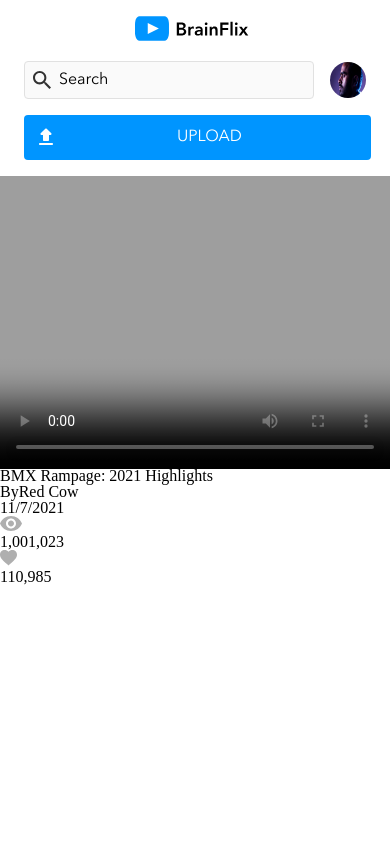
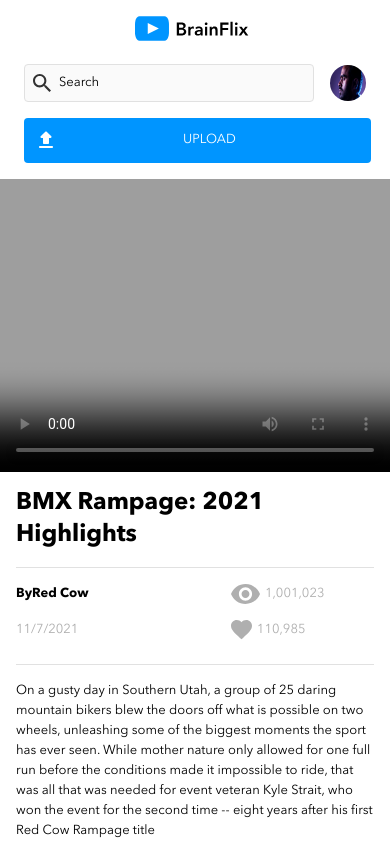
Before and after one commit to JaredMedeiros/jared-medeiros-brainflix, a React (Create React App) app: page / in a window 390 px wide. Built offline with nearby package versions, Linux system fonts and the light colour scheme.

Commit message:
info styled and made fully responsive

```diff
--- a/src/Components/Info/Info.js
+++ b/src/Components/Info/Info.js
@@ -1,4 +1,4 @@
-
+import '/Users/jaredmedeiros/Desktop/jared-medeiros-brainflix/src/Components/Info/Info.scss'
 import viewsIcon from '/Users/jaredmedeiros/Desktop/jared-medeiros-brainflix/src/assets/Icons/views.svg';
 import likesIcon from '/Users/jaredmedeiros/Desktop/jared-medeiros-brainflix/src/assets/Icons/likes.svg';
 import videoDetails from '/Users/jaredmedeiros/Desktop/jared-medeiros-brainflix/src/Data/video-details.json';
@@ -14,28 +14,33 @@ const dateStamp =
     videoDate.getFullYear();
 const viewsDisplay = videoInfo.views;
 const likesDisplay = videoInfo.likes;
+const videoTitle = videoInfo.title
+const videoDescription = videoInfo.description;
 
     const Info = () => {
         return (
             <section className = "info">
                 <h1 className = "info__title">
-                    { videoInfo.title }
+                    { videoTitle }
                 </h1>
                 <div className = "info__data">
                     <div className = "info__data-left">
                         <h3>{  videoAuthor  }</h3>
-                        <p>{ dateStamp }</p>
+                        <p className = "info__numerical">{ dateStamp }</p>
                     </div>
                     <div className = "info__data-right">
                         <div className = "info__views">
-                            <img src = { viewsIcon } />
-                            <p>{ viewsDisplay }</p>
+                            <img className = "info__icon" src = { viewsIcon } />
+                            <p className = "info__numerical" >{ viewsDisplay }</p>
                         </div>
                         <div className = "info__likes">
-                            <img src = { likesIcon }/>
-                            <p>{ likesDisplay }</p>
+                            <img className = "info__icon" src = { likesIcon }/>
+                            <p className = "info__numerical" >{ likesDisplay }</p>
                         </div>
                     </div>
+                </div>
+                <div className = "info__description">
+                        <p>{ videoDescription }</p>
                 </div>
             </section>
         )
--- a/src/Components/Info/Info.scss
+++ b/src/Components/Info/Info.scss
@@ -0,0 +1,133 @@
+@use '/Users/jaredmedeiros/Desktop/jared-medeiros-brainflix/src/styles/partials/_reset.scss' as *;
+@use '/Users/jaredmedeiros/Desktop/jared-medeiros-brainflix/src/styles/partials/_fonts.scss' as *;
+@use '/Users/jaredmedeiros/Desktop/jared-medeiros-brainflix/src/styles/partials/_colors.scss' as *;
+@use '/Users/jaredmedeiros/Desktop/jared-medeiros-brainflix/src/styles/partials/_variables.scss' as *;
+@use '/Users/jaredmedeiros/Desktop/jared-medeiros-brainflix/src/styles/partials/_mixins.scss' as *;
+
+body {
+    font-family: 'AvenirNext';
+    font-size: 0.8125rem;
+    line-height: 1.25rem;
+
+    @include tablet {
+        font-size: 0.875rem;
+        line-height: 1.375rem;
+    }
+}
+
+h1 {
+    font-family: AvenirNext;
+    font-size: 1.5rem;
+    font-weight:  700;
+    line-height: 2rem;
+
+    @include tablet {
+       font-size: 2.0625rem;
+       line-height: 2.75rem;
+    }
+}
+
+h3 {
+    font-family: 'AvenirNext';
+    font-size: 0.8125rem;
+    line-height: 1.25rem;
+    font-weight: 700;
+    padding-bottom: 1rem;
+
+    @include tablet {
+        font-size: 0.875rem;
+        line-height: 1.375rem;
+        padding-right: 2rem;
+    }
+}
+
+.info {
+    padding: 1rem;
+
+    @include tablet {
+        padding: 2.25rem;
+    }
+
+    @include desktop {
+        padding-left: 3.9375rem;
+        padding-right: 3.9375rem;
+    }
+
+    &__title {
+        padding-bottom: 1rem;
+        border-bottom: 0.0625rem solid $mercury;
+        margin-bottom: 1rem;
+
+        @include tablet {
+            border-bottom: 0;
+            margin-bottom: 0;
+        }
+    }
+
+    &__data {
+        display: flex;
+        flex-direction: row;
+        justify-content: flex-start;
+        align-items: space-between;
+        padding-bottom: .5rem;
+        border-bottom: 0.0625rem solid $mercury;
+    }
+
+    &__data-left {
+        display: flex;
+        flex-direction: column;
+        width: 60%;
+
+        @include tablet {
+            flex-direction: row;
+            width: 70%;
+        }
+
+        @include desktop {
+            width: 80%;
+        }
+    }
+
+    &__data-right {
+        display:flex;
+        flex-direction: column;
+        width: 40%;
+
+        @include tablet {
+            flex-direction: row;
+            width: 30%;
+        }
+
+        @include desktop {
+            width: 20%;
+        }
+    }
+
+    &__views {
+        display: flex;
+        flex-direction: row;
+    }
+
+    &__likes {
+        display: flex;
+        flex-direction: row;
+    }
+
+    &__numerical {
+        color: $silver;
+        padding-bottom: 1rem;
+
+        @include tablet {
+            padding-right: 2rem;
+        }
+    }
+
+    &__icon{
+        padding-bottom: 1rem;
+        padding-right: .3rem;
+    }
+
+    &__description {
+        padding-top: 1rem;
+    }
+}
```
